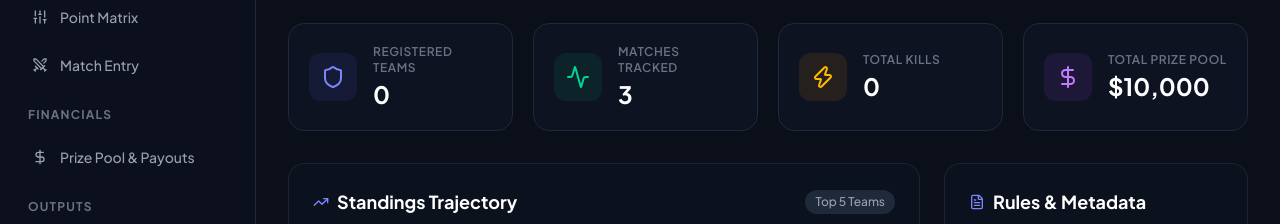
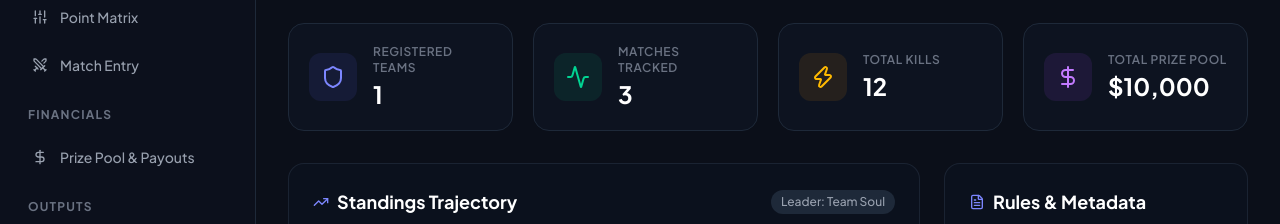
Before and after one commit to keoperz1/ApexRank-Pro, a plain HTML site: page index.html in a window 1280 px wide. Shown: the part 224-448 px from the top of the page. Drawn offline with nearby package versions, Linux system fonts and the light colour scheme.

Commit message:
Update index.html

```diff
--- a/index.html
+++ b/index.html
@@ -435,20 +435,28 @@
         }
 
         function seedDemoDatabase() {
-            state.teams = [];
+            state.teams = [
+                { id: "t1", name: "Team Soul", tag: "SOUL", captain: "Mortal" }
+            ];
 
             state.matches = [
                 {
                     id: "m1", matchNumber: 1, map: "Erangel", timestamp: new Date().toLocaleString(),
-                    records: []
+                    records: [
+                        { teamId: "t1", placement: 1, kills: 5, bonus: 2, penalty: 0 }
+                    ]
                 },
                 {
                     id: "m2", matchNumber: 2, map: "Miramar", timestamp: new Date().toLocaleString(),
-                    records: []
+                    records: [
+                        { teamId: "t1", placement: 1, kills: 4, bonus: 0, penalty: 0 }
+                    ]
                 },
                 {
                     id: "m3", matchNumber: 3, map: "Sanhok", timestamp: new Date().toLocaleString(),
-                    records: []
+                    records: [
+                        { teamId: "t1", placement: 1, kills: 3, bonus: 0, penalty: 0 }
+                    ]
                 }
             ];
             saveStateToStorage();
```
